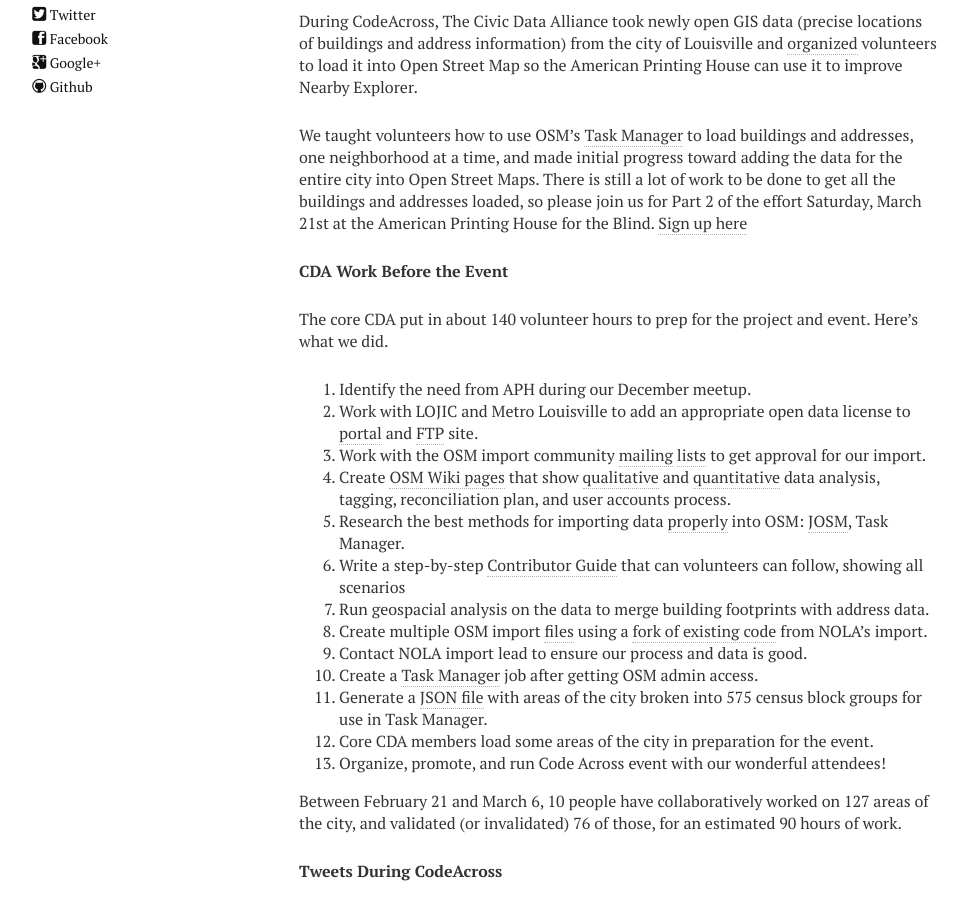
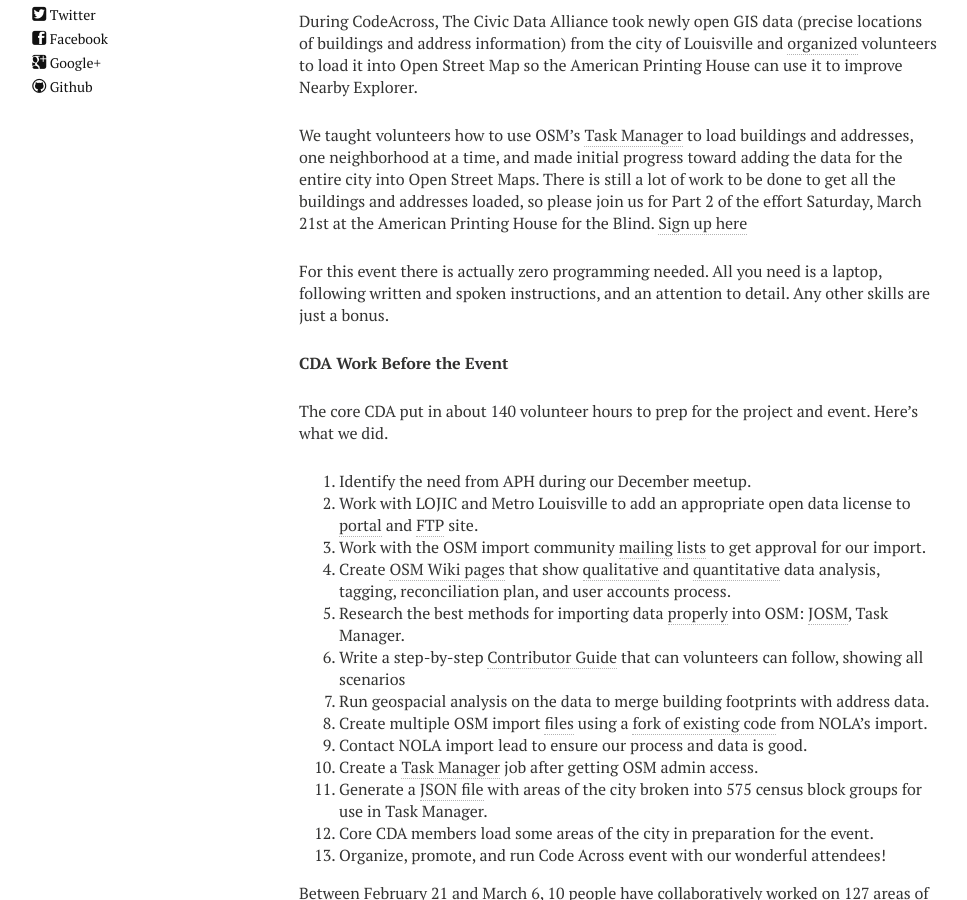
Before and after one commit to reydelleon/civicdata.github.io, a Jekyll site: the page built from _posts/2015-03-04-gis-open-data-american-printing-house-open-street-map.md, in a window 1280 px wide and 900 px high, scrolled down 597 px. Shown: the whole window, without its empty margins (21-988 px from the left). Built offline with Jekyll 4.4.1, drawn with Linux system fonts in a browser that asks for light colours; nearby versions of some CDN libraries; comment, search, counter and statistics services are not loaded.

Commit message:
Update 2015-03-04-gis-open-data-american-printing-house-open-street-map.md

```diff
--- a/_posts/2015-03-04-gis-open-data-american-printing-house-open-street-map.md
+++ b/_posts/2015-03-04-gis-open-data-american-printing-house-open-street-map.md
@@ -15,6 +15,8 @@ Winter weather could not stop [CodeAcross 2015](http://www.codeforamerica.org/ev
 During CodeAcross, The Civic Data Alliance took newly open GIS data (precise locations of buildings and address information) from the city of Louisville and [organized](http://wiki.openstreetmap.org/wiki/Louisville,_Kentucky/Building_Outlines_Import/Contributor_Guide) volunteers to load it into Open Street Map so the American Printing House can use it to improve Nearby Explorer.
 
 We taught volunteers how to use OSM's [Task Manager](http://tasks.openstreetmap.us/job/50) to load buildings and addresses, one neighborhood at a time, and made initial progress toward adding the data for the entire city into Open Street Maps. There is still a lot of work to be done to get all the buildings and addresses loaded, so please join us for Part 2 of the effort Saturday, March 21st at the American Printing House for the Blind. [Sign up here](http://www.meetup.com/Louisville-Civic-Data-Alliance/events/220786152/)
+
+For this event there is actually zero programming needed.  All you need is a laptop, following written and spoken instructions, and an attention to detail.  Any other skills are just a bonus.
 
 
 **CDA Work Before the Event**
```
